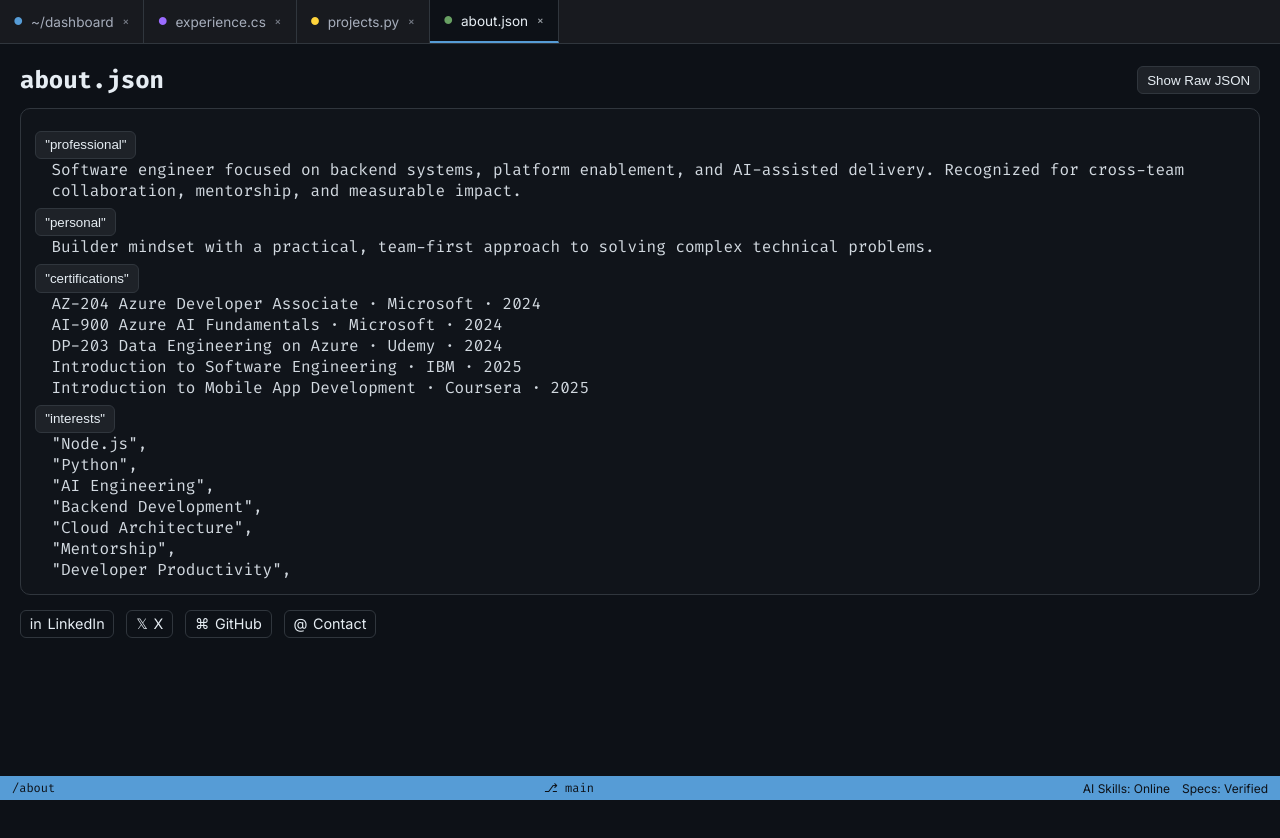
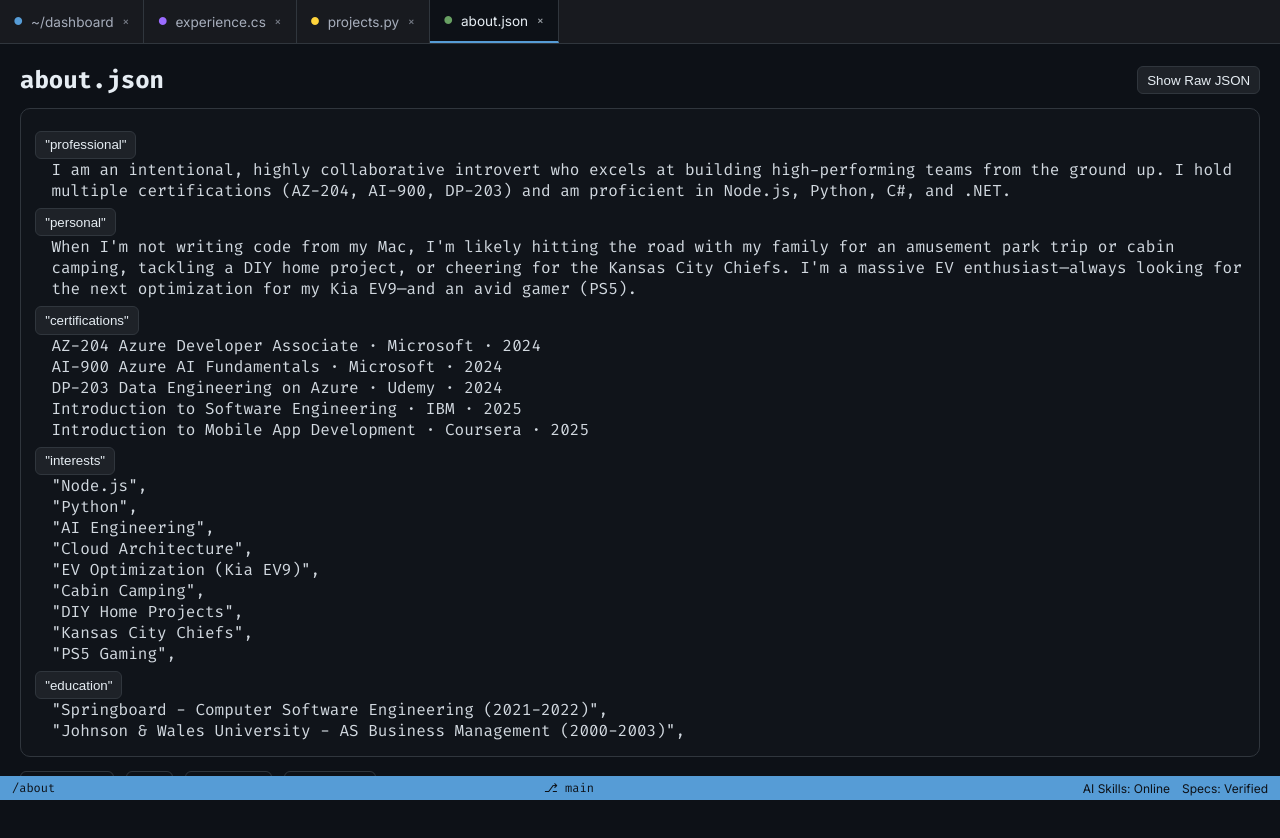
Before and after one commit to CodeOverGeo/Website, an Angular app: page /about in a window 1280 px wide. Shown: the top 838 px of the page. Before the commit the page ends 800 px from the top, so only its background shows below. Built offline with nearby package versions, Linux system fonts and the light colour scheme.

Commit message:
feat: elevate terminal easter egg, add scroll/a11y/focus-visible, semantic stacks, personalized about content

```diff
--- a/src/app/components/shell/command-palette/command-palette.component.html
+++ b/src/app/components/shell/command-palette/command-palette.component.html
@@ -1,32 +1,18 @@
 @if (isOpen()) {
 <div class="palette-backdrop" (click)="close()">
   <section class="palette" (click)="$event.stopPropagation()" aria-label="Command palette">
-      <input
-        class="palette-input mono"
-        type="text"
-        placeholder="Type a command..."
-        [value]="query()"
-        (input)="onQueryInput($event)"
-        aria-label="Search command"
-        role="combobox"
-        [attr.aria-expanded]="isOpen()"
-        [attr.aria-activedescendant]="filteredItems().length > 0 ? 'palette-item-' + selectedIndex() : null"
-      />
+    <input class="palette-input mono" type="text" placeholder="Type a command..." [value]="query()"
+      (input)="onQueryInput($event)" aria-label="Search command" role="combobox" [attr.aria-expanded]="isOpen()"
+      [attr.aria-activedescendant]="filteredItems().length > 0 ? 'palette-item-' + selectedIndex() : null" />
 
     <div class="palette-list" role="listbox">
       @if (filteredItems().length === 0) {
       <p class="empty-state mono">No matching commands</p>
       } @else {
       @for (item of filteredItems(); track item.label; let idx = $index) {
-            <button
-              type="button"
-              class="palette-item"
-              [class.selected]="idx === selectedIndex()"
-              (click)="execute(item)"
-              [id]="'palette-item-' + idx"
-              role="option"
-              [attr.aria-selected]="idx === selectedIndex()"
-            >
+      <button #paletteOption type="button" class="palette-item" [class.selected]="idx === selectedIndex()"
+        (click)="execute(item)" [id]="'palette-item-' + idx" role="option"
+        [attr.aria-selected]="idx === selectedIndex()">
         <span>{{ item.icon }}</span>
         <span>{{ item.label }}</span>
       </button>
--- a/src/app/components/shell/command-palette/command-palette.component.ts
+++ b/src/app/components/shell/command-palette/command-palette.component.ts
@@ -1,4 +1,4 @@
-import { ChangeDetectionStrategy, Component, computed, inject, signal } from '@angular/core';
+import { afterRenderEffect, ChangeDetectionStrategy, Component, computed, ElementRef, inject, QueryList, signal, ViewChildren } from '@angular/core';
 import { Router } from '@angular/router';
 import { PortfolioDataService } from '../../../services/portfolio-data.service';
 import { CommandPaletteItem } from '../../../models/portfolio.models';
@@ -20,6 +20,8 @@
   private readonly dataService = inject(PortfolioDataService);
   private readonly shellUiService = inject(ShellUiService);
 
+  @ViewChildren('paletteOption') paletteOptions!: QueryList<ElementRef<HTMLElement>>;
+
   readonly isOpen = signal(false);
   readonly query = signal('');
   readonly selectedIndex = signal(0);
@@ -38,7 +40,13 @@
       .map((entry) => entry.item);
   });
 
-  constructor() { }
+  constructor() {
+    afterRenderEffect(() => {
+      const idx = this.selectedIndex();
+      const option = this.paletteOptions?.get(idx);
+      option?.nativeElement.scrollIntoView({ block: 'nearest' });
+    });
+  }
 
   onDocumentKeydown(event: KeyboardEvent): void {
     const isPaletteShortcut = (event.metaKey || event.ctrlKey) && event.key.toLowerCase() === 'k';
--- a/src/app/pages/about/about.component.html
+++ b/src/app/pages/about/about.component.html
@@ -7,17 +7,20 @@
   @if (about(); as data) {
   @if (!isRaw()) {
   <div class="json-view mono">
-        <button type="button" class="section-btn" (click)="toggleSection('professional')">"professional"</button>
+    <button type="button" class="section-btn" (click)="toggleSection('professional')"
+      [attr.aria-expanded]="expanded()['professional']">"professional"</button>
     @if (expanded()['professional']) {
     <p class="value">{{ data.professional }}</p>
     }
 
-        <button type="button" class="section-btn" (click)="toggleSection('personal')">"personal"</button>
+    <button type="button" class="section-btn" (click)="toggleSection('personal')"
+      [attr.aria-expanded]="expanded()['personal']">"personal"</button>
     @if (expanded()['personal']) {
     <p class="value">{{ data.personal }}</p>
     }
 
-        <button type="button" class="section-btn" (click)="toggleSection('certifications')">"certifications"</button>
+    <button type="button" class="section-btn" (click)="toggleSection('certifications')"
+      [attr.aria-expanded]="expanded()['certifications']">"certifications"</button>
     @if (expanded()['certifications']) {
     <div class="indent">
       @for (cert of data.certifications; track cert.name) {
@@ -26,11 +29,22 @@
     </div>
     }
 
-        <button type="button" class="section-btn" (click)="toggleSection('interests')">"interests"</button>
+    <button type="button" class="section-btn" (click)="toggleSection('interests')"
+      [attr.aria-expanded]="expanded()['interests']">"interests"</button>
     @if (expanded()['interests']) {
     <div class="indent">
       @for (interest of data.interests; track interest) {
       <p>"{{ interest }}",</p>
+      }
+    </div>
+    }
+
+    <button type="button" class="section-btn" (click)="toggleSection('education')"
+      [attr.aria-expanded]="expanded()['education']">"education"</button>
+    @if (expanded()['education']) {
+    <div class="indent">
+      @for (edu of data.education; track edu) {
+      <p>"{{ edu }}",</p>
       }
     </div>
     }
--- a/src/app/pages/about/about.component.ts
+++ b/src/app/pages/about/about.component.ts
@@ -21,7 +21,8 @@
     professional: true,
     personal: true,
     certifications: true,
-    interests: true
+    interests: true,
+    education: true
   });
 
   readonly toggledLabel = computed(() => (this.isRaw() ? 'Show Formatted' : 'Show Raw JSON'));
--- a/src/app/pages/boot-sequence/boot-sequence.component.ts
+++ b/src/app/pages/boot-sequence/boot-sequence.component.ts
@@ -156,10 +156,12 @@
 
     const testLines: TerminalLine[] = [
       { prefix: '[exec]', text: 'Running tests...', type: 'exec' },
+      { prefix: '[pass]', text: '✓ node.js_environment.verified (2ms)', type: 'pass' },
+      { prefix: '[pass]', text: '✓ python_scripts.loaded (4ms)', type: 'pass' },
       { prefix: '[pass]', text: '✓ skills.verified (3ms)', type: 'pass' },
       { prefix: '[pass]', text: '✓ experience.loaded (1ms)', type: 'pass' },
       { prefix: '[pass]', text: '✓ projects.rendered (2ms)', type: 'pass' },
-      { prefix: '[ok]', text: '3 passed, 0 failed', type: 'ok' }
+      { prefix: '[ok]', text: '452 passed, 0 failed', type: 'ok' }
     ];
 
     this.sequenceSubscription?.unsubscribe();
--- a/src/app/pages/projects/projects.component.html
+++ b/src/app/pages/projects/projects.component.html
@@ -9,11 +9,11 @@
       }
       <h2>{{ project.title }}</h2>
       <p>{{ project.description }}</p>
-        <div class="stack">
+      <ul class="stack" aria-label="Tech stack">
         @for (item of project.stack; track item) {
-            <span class="badge">{{ item }}</span>
+        <li class="badge">{{ item }}</li>
         }
-        </div>
+      </ul>
     </article>
     }
   </div>
--- a/src/app/pages/projects/projects.component.scss
+++ b/src/app/pages/projects/projects.component.scss
@@ -49,6 +49,7 @@
   flex-wrap: wrap;
   gap: 0.35rem;
   margin-top: 0.7rem;
+  list-style: none;
 }
 
 .badge {
--- a/src/app/services/portfolio-data.service.ts
+++ b/src/app/services/portfolio-data.service.ts
@@ -152,8 +152,8 @@
 ];
 
 const ABOUT: AboutSection = {
-  professional: 'Software engineer focused on backend systems, platform enablement, and AI-assisted delivery. Recognized for cross-team collaboration, mentorship, and measurable impact.',
-  personal: 'Builder mindset with a practical, team-first approach to solving complex technical problems.',
+  professional: 'I am an intentional, highly collaborative introvert who excels at building high-performing teams from the ground up. I hold multiple certifications (AZ-204, AI-900, DP-203) and am proficient in Node.js, Python, C#, and .NET.',
+  personal: "When I'm not writing code from my Mac, I'm likely hitting the road with my family for an amusement park trip or cabin camping, tackling a DIY home project, or cheering for the Kansas City Chiefs. I'm a massive EV enthusiast—always looking for the next optimization for my Kia EV9—and an avid gamer (PS5).",
   certifications: [
     { name: 'AZ-204 Azure Developer Associate', issuer: 'Microsoft', date: '2024' },
     { name: 'AI-900 Azure AI Fundamentals', issuer: 'Microsoft', date: '2024' },
@@ -161,7 +161,17 @@
     { name: 'Introduction to Software Engineering', issuer: 'IBM', date: '2025' },
     { name: 'Introduction to Mobile App Development', issuer: 'Coursera', date: '2025' }
   ],
-  interests: ['Node.js', 'Python', 'AI Engineering', 'Backend Development', 'Cloud Architecture', 'Mentorship', 'Developer Productivity'],
+  interests: [
+    'Node.js',
+    'Python',
+    'AI Engineering',
+    'Cloud Architecture',
+    'EV Optimization (Kia EV9)',
+    'Cabin Camping',
+    'DIY Home Projects',
+    'Kansas City Chiefs',
+    'PS5 Gaming'
+  ],
   education: [
     'Springboard - Computer Software Engineering (2021-2022)',
     'Johnson & Wales University - AS Business Management (2000-2003)'
--- a/src/styles.scss
+++ b/src/styles.scss
@@ -14,6 +14,12 @@
 	box-sizing: border-box;
 	margin: 0;
 	padding: 0;
+}
+
+*:focus-visible {
+	outline: 2px dashed var(--accent-blue);
+	outline-offset: 4px;
+	border-radius: 2px;
 }
 
 html,
```
Lines whose indentation alone changed are shown as unchanged.
